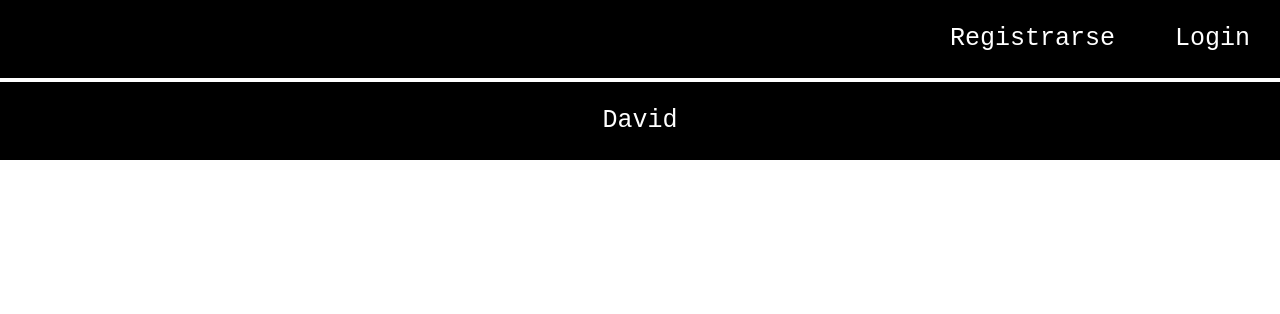
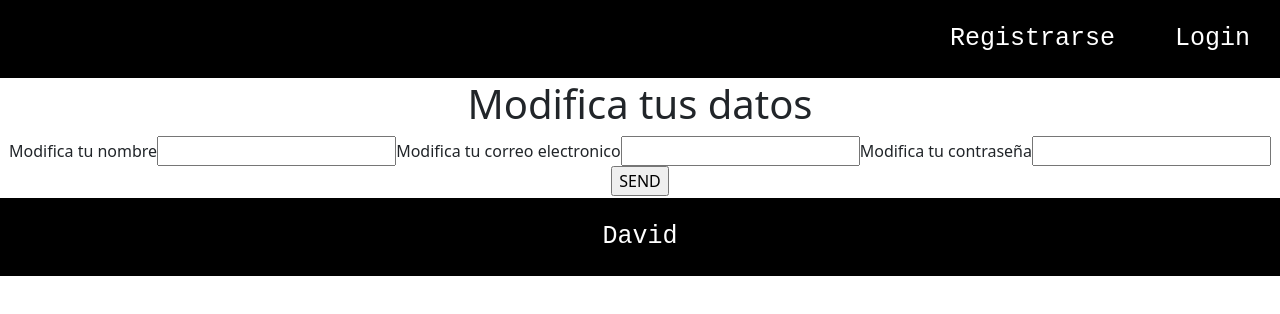
Before and after one commit to dvdsanar/front_clone_netflix, a React (Create React App) app: page /modificarUsuario/1 in a window 1280 px wide. Shown: the top 314 px of the page. Built offline with nearby package versions, Linux system fonts and the light colour scheme; no server answers.

Commit message:
elemento ModificarUsuario

```diff
--- a/src/App.js
+++ b/src/App.js
@@ -10,6 +10,7 @@ import PopUp from "./contenedores/PopUp/PopUp";
 import AreaCliente from "./contenedores/AreaCliente/AreaCliente";
 import ModificarAlquiler from "./contenedores/ModificarAlquiler/ModificarAlquiler";
 import AlquilarPelicula from "./contenedores/AlquilarPelicula/AlquilarPelicula";
+import ModificarUsuario from "./contenedores/ModificarUsuario/ModificarUsuario";
 
 function App() {
   return (
@@ -29,6 +30,10 @@ function App() {
             path="/alquilarPelicula"
             element={<AlquilarPelicula />}
           ></Route>
+          <Route
+            path="/modificarUsuario/:id"
+            element={<ModificarUsuario />}
+          ></Route>
         </Routes>
         <PopUp />
         <Footer />
--- a/src/contenedores/InfoUsuario/InfoUsuario.js
+++ b/src/contenedores/InfoUsuario/InfoUsuario.js
@@ -35,7 +35,7 @@ const InfoUsuario = () => {
               <button
                 type="button"
                 className="botonOpcionesUsuario"
-                onClick={() => navegar("/modificarUsuario/" + usuario.id)}
+                onClick={() => navegar("/modificarUsuario/" + usuario._id)}
               >
                 Modificar datos
               </button>
--- /dev/null
+++ b/src/contenedores/ModificarUsuario/ModificarUsuario.js
@@ -0,0 +1,100 @@
+import "./ModificarUsuario.css";
+import { useEffect, useState } from "react";
+import { useNavigate, useParams } from "react-router-dom";
+import { useDispatch } from "react-redux";
+import actionCreator from "../../store/actionTypes";
+import { CERRAR_POPUP, VER_POPUP } from "../../store/types";
+
+const ModificarUsuario = () => {
+  const [usuarios, setUsuarios] = useState([]);
+  const dispatch = useDispatch();
+  const params = useParams();
+  const navegar = useNavigate();
+
+  const getUsuario = async () => {
+    const usuarioRes = await fetch(
+      "https://clone-netflix-back.herokuapp.com/usuarios/" +
+        localStorage.getItem("id"),
+      {
+        method: "GET",
+      }
+    );
+    const datosUsuario = await usuarioRes.json();
+    setUsuarios(datosUsuario[0]);
+  };
+  useEffect(() => {
+    try {
+      getUsuario();
+    } catch (error) {
+      console.log(error);
+    }
+  }, []);
+  const formSubmit = async (e) => {
+    e.preventDefault();
+    try {
+      const formData = {
+        nombre: e.target[0].value,
+        email: e.target[1].value,
+        password: e.target[2].value,
+      };
+
+      const patchUsuario = await fetch(
+        "https://clone-netflix-back.herokuapp.com/usuarios/" + params.id,
+        {
+          method: "PATCH",
+          body: JSON.stringify(formData),
+          headers: {
+            "Content-Type": "application/json",
+          },
+        }
+      );
+      if (patchUsuario) {
+        dispatch(actionCreator(VER_POPUP, "Has modificado a tus datos"));
+        setTimeout(() => dispatch(actionCreator(CERRAR_POPUP)), 3000);
+        setTimeout(() => navegar("/areaCliente"), 4000);
+      }
+    } catch (error) {
+      alert("no se ha cargado la bd " + error);
+    }
+  };
+  return (
+    <div className="modificarUsuario">
+      <h1 className="h1ModificarUsuario">Modifica tus datos</h1>
+      <form onSubmit={(e) => formSubmit(e)} className="formpatchUsuarios">
+        <label htmlFor="nombre" className="labelModificar">
+          Modifica tu nombre {usuarios.nombre}
+        </label>
+        <input
+          className="inputModificarUsuario"
+          type="text"
+          id="nombre"
+          name="nombre"
+          defaultValue={usuarios.nombre}
+        />
+        <label htmlFor="email" className="labelModificar">
+          Modifica tu correo electronico
+        </label>
+        <input
+          className="inputModificarUsuario"
+          type="email"
+          id="email"
+          name="email"
+          defaultValue={usuarios.email}
+        />
+        <label htmlFor="password" className="labelModificar">
+          Modifica tu contraseña
+        </label>
+        <input
+          className="inputModificarUsuario"
+          type="password"
+          id="password"
+          name="password"
+          defaultValue={usuarios.password}
+        />
+        <input type="submit" value="SEND" className="botonModificarUsuario" />
+      </form>
+    </div>
+  );
+};
+
+export default ModificarUsuario;
```
Also changed, not shown: src/contenedores/ModificarUsuario/ModificarUsuario.css (added).
